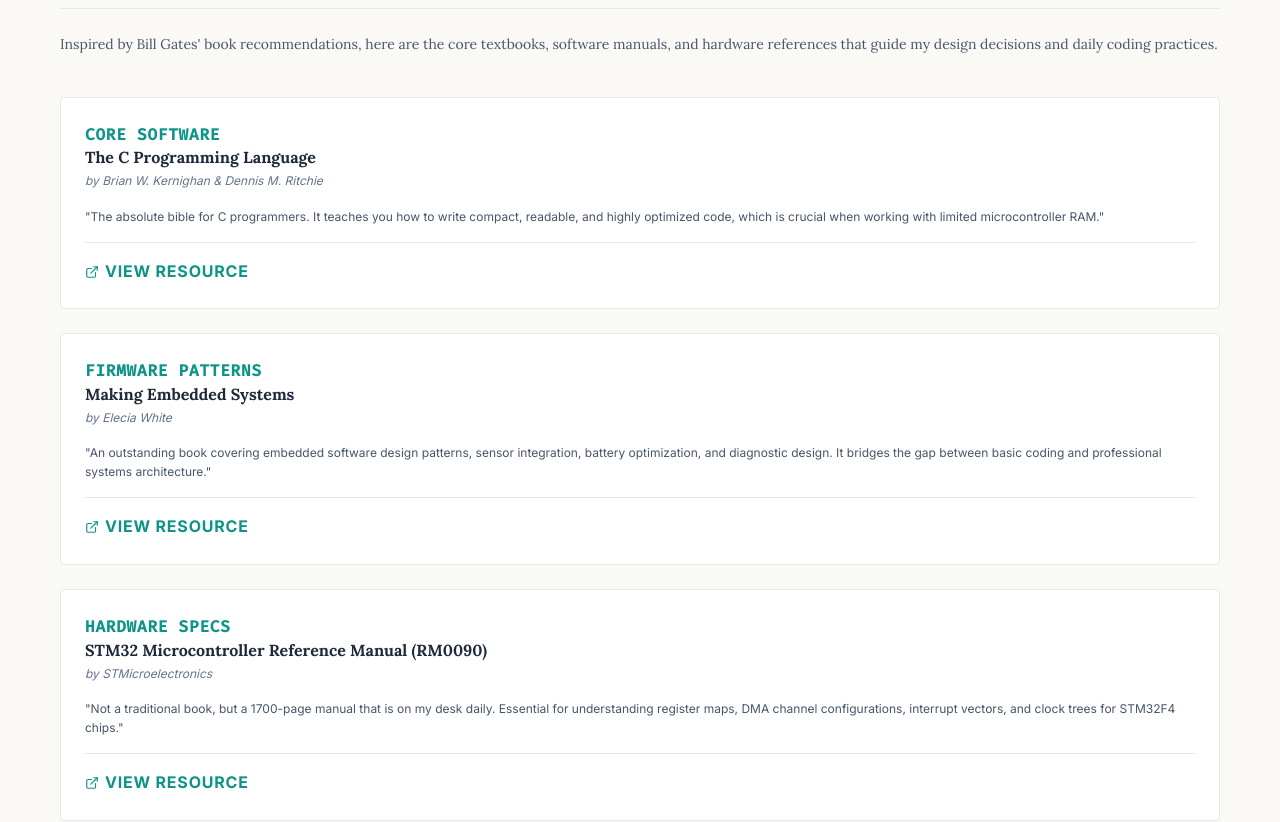
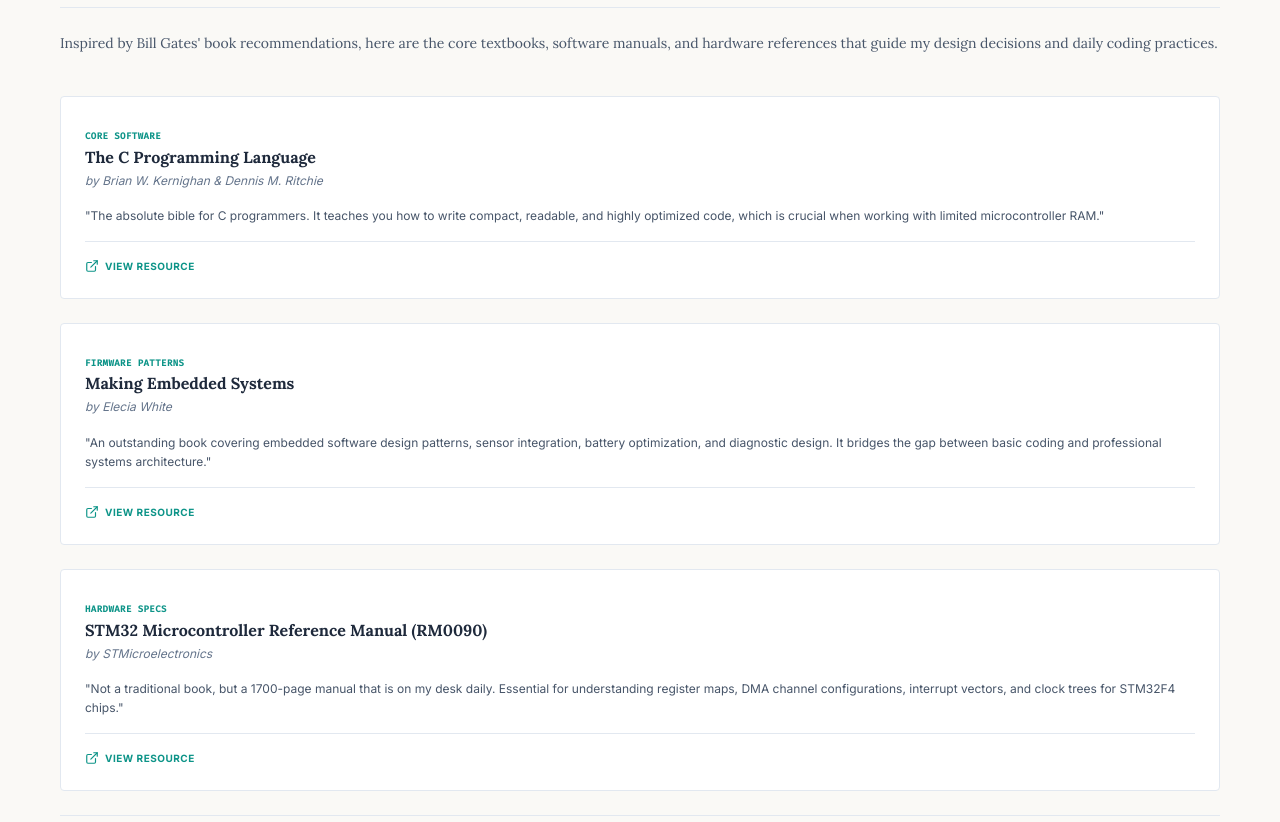
Before and after one commit to 31darsh/My_Protfolio, a React (Vite) app: page / in a window 1280 px wide. Shown: the part 1780-2602 px from the top of the page. Built offline with nearby package versions, Linux system fonts and the light colour scheme.

Commit message:
Escape square brackets in text dimensions in index.css

```diff
--- a/src/index.css
+++ b/src/index.css
@@ -466,8 +466,8 @@
 .font-normal { font-weight: 400; }
 
 .text-xs { font-size: 0.75rem; }
-.text-[10px] { font-size: 10px; }
-.text-[9px] { font-size: 9px; }
+.text-\[10px\] { font-size: 10px; }
+.text-\[9px\] { font-size: 9px; }
 .text-sm { font-size: 0.875rem; }
 .text-base { font-size: 1rem; }
 .text-lg { font-size: 1.125rem; }
```
